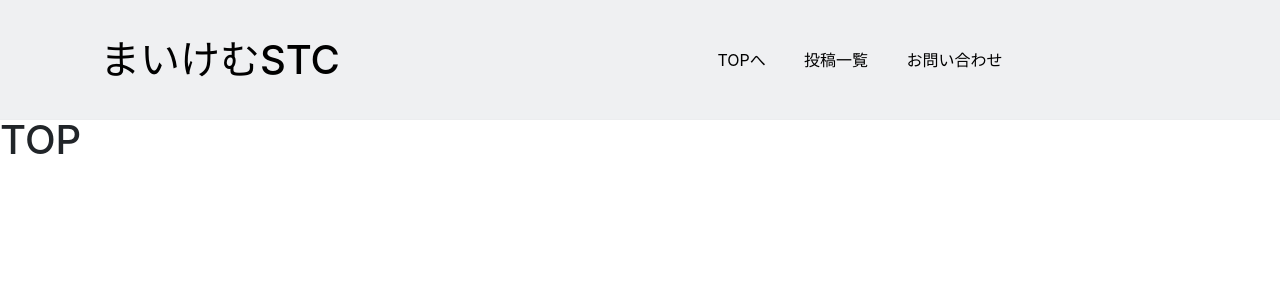
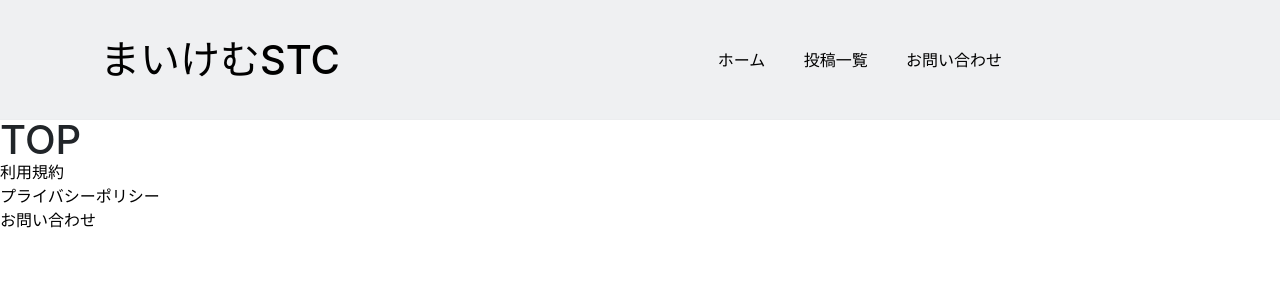
Before and after one commit to KaiTakahashi120329/maikemu_web, a Django app: page /contact/ in a window 1280 px wide. Shown: the top 300 px of the page. Run offline with Django 3.2, Linux system fonts and the light colour scheme; some libraries are stand-ins or nearby versions.

Commit message:
header footer 作成 pcのみ

```diff
--- a/app/blog/templates/base.html
+++ b/app/blog/templates/base.html
@@ -21,7 +21,7 @@
       <ul class="header__nav-list">
         <li class="header__nav-list__item">
           <a href="{% url 'top' %}">
-            TOPへ
+            ホーム
           </a>
         </li>
         <li class="header__nav-list__item">
@@ -38,13 +38,31 @@
     </nav>
   </header>
 
-
     {% block contents %}
     <h1>TOP</h1>
     {% endblock contents %}
 
     <footer>
-
+      <ul class="footer__content-list">
+        <li class="footer__content-list__item">
+          <a href="" class="footer__content-list__link">
+            利用規約
+          </a>
+        </li>
+        <li class="footer__content-list__item">
+          <a href="" class="footer__content-list__link">
+            プライバシーポリシー
+          </a>
+        </li>
+        <li class="footer__content-list__item">
+          <a href="{% url 'contact' %}" class="footer__content-list__link">
+            お問い合わせ
+          </a>
+        </li>
+      </ul>
+      <div class="footer_content-logoWrapper">
+        <img src="" alt="">
+      </div>
     </footer>
 
     <!-- Optional JavaScript -->
```
